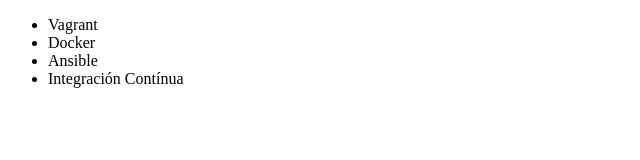
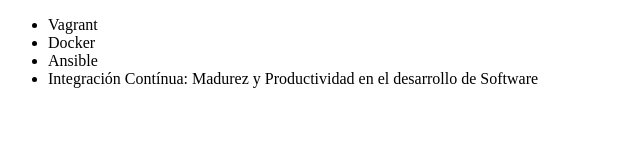
Before and after one commit to Rogers00/prueba-git, a plain HTML site: page index.html in a window 1280 px wide. Shown: the whole page, without its empty margins (0-640 px from the left). Drawn offline with Linux system fonts and the light colour scheme.

Commit message:
Renombrando curso de integración continua

```diff
--- a/index.html
+++ b/index.html
@@ -9,7 +9,7 @@
         <li>Vagrant</li>
         <li>Docker</li>
         <li>Ansible</li>
-        <li>Integración Contínua</li>
+        <li>Integración Contínua: Madurez y Productividad en el desarrollo de Software</li>
     </ul>
 </body>
 </html>
```
